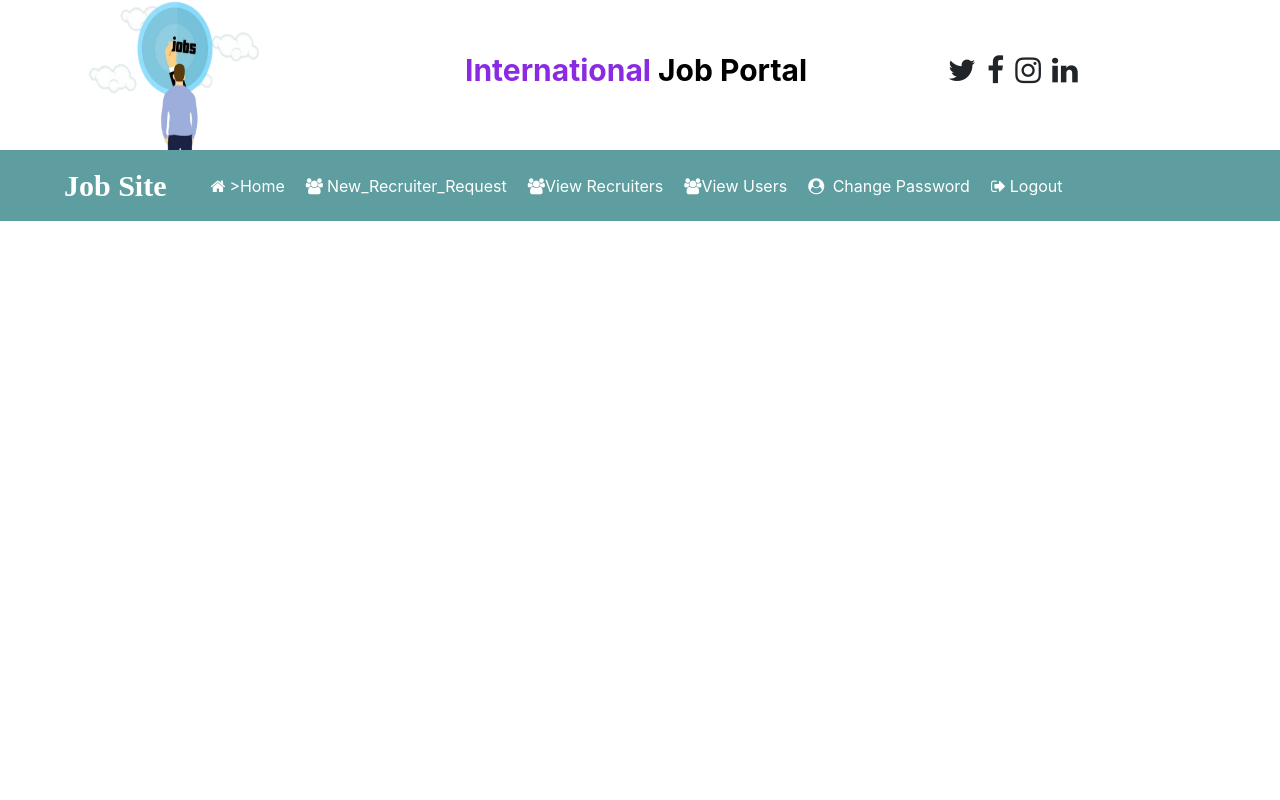
After one commit to auvishekdas/drf-job-portal-api, a Django app: template Jobportal/Job/templates/admin_home.html in a window 1280 px wide. The commit adds this page. Run offline with Django 3.2, Linux system fonts and the light colour scheme; the template is opened without the code that fills it, so the values that code supplies are empty.

Commit message:
Update full repository

```diff
--- /dev/null
+++ b/Jobportal/Job/templates/admin_home.html
@@ -0,0 +1,7 @@
+{% load static %}
+
+{% block body %}
+
+{% include 'admin_navigation.html' %}
+
+{% endblock %}
--- /dev/null
+++ b/Jobportal/Job/templates/admin_navigation.html
@@ -0,0 +1,96 @@
+<html>
+<head>
+    {% load static %}
+    <title>International Job Portal</title>
+    <meta charset="utf-8">
+  <meta name="viewport" content="width=device-width, initial-scale=1">
+  <link rel="stylesheet" href="https://cdn.jsdelivr.net/npm/bootstrap@4.6.2/dist/css/bootstrap.min.css">
+  <script src="https://cdn.jsdelivr.net/npm/jquery@3.7.1/dist/jquery.slim.min.js"></script>
+  <script src="https://cdn.jsdelivr.net/npm/popper.js@1.16.1/dist/umd/popper.min.js"></script>
+  <script src="https://cdn.jsdelivr.net/npm/bootstrap@4.6.2/dist/js/bootstrap.bundle.min.js"></script>
+  <link rel="stylesheet" href="https://cdnjs.cloudflare.com/ajax/libs/font-
+awesome/4.7.0/css/font-awesome.min.css">
+<style>
+.nav-link{
+color : white !important ;
+margin-right: 5px !important;
+white-space: nowrap;
+}
+
+.nav-link:hover{
+color : black !important ;
+font-weight: bold;
+background-color: burlywood;
+border-radius: 10px;
+white-space: nowrap;
+}
+
+.navbar-brand:hover{
+color : black !important ;
+white-space: nowrap;
+}
+
+</style>
+</head>
+<body>
+<div class="container">
+    <div class="row">
+        <div class="col-sm-4">
+            <img src="{% static 'images/images (12).jpg.png' %}" width="180px" height="150px">
+        </div>
+
+        <div class="col-sm-4 mt-5">
+            <span style="font-weight: bold; font-size: 30px">
+                <span style="color:blueviolet"> International</span>
+                <span style="color: black"> Job Portal</span>
+            </span>
+
+        </div>
+
+        <div class="col-sm-4 mt-5" style="padding-left: 10%">
+    <span style="font-weight: bold; font-size: 30px">
+        <span><i class="fa fa-twitter pl-1"></i></span>
+        <span><i class="fa fa-facebook pl-1"></i></span>
+        <span><i class="fa fa-instagram pl-1"></i></span>
+        <span><i class="fa fa-linkedin pl-1"></i></span>
+
+    </span>
+        </div>
+
+    </div>
+
+</div>
+
+<nav class="navbar navbar-expand-sm" style="background-color: cadetblue">
+    <a class="navbar-brand text-white pl-5 font-weight-bold" style="font-family: 'Monotype Corsiva' ; font-size: 30px ">Job Site</a>
+
+<ul class="navbar-nav">
+    <li class="nav-item">
+        <a class="nav-link" href="{% url 'admin_home' %}" style="margin-left: 20px" ><i class="fa fa-home mr-1"></i>>Home</a>
+    </li>
+
+    <li class="nav-item">
+        <a class="nav-link" href="#" ><i class="fa fa-users mr-1"></i>New_Recruiter_Request</a>
+    </li>
+
+    <li class="nav-item">
+        <a class="nav-link" href="#" ><i class="fa fa-users mr-0"></i>View Recruiters</a>
+    </li>
+
+    <li class="nav-item">
+        <a class="nav-link" href="#" ><i class="fa fa-users mr-0"></i>View Users</a>
+    </li>
+
+
+    <li class="nav-item">
+        <a class="nav-link" href="#" ><i class="fa fa-user-circle mr-1"></i> Change Password</a>
+    </li>
+
+    <li class="nav-item">
+        <a class="nav-link" href="{% url 'Logout' %}" ><i class="fa fa-sign-out mr-1"></i>Logout</a>
+    </li>
+
+</ul>
+</nav>
+</body>
+</html>
--- a/Jobportal/Jobportal/urls.py
+++ b/Jobportal/Jobportal/urls.py
@@ -29,6 +29,7 @@ urlpatterns = [
     path('user_signup', user_signup, name = "user_signup"),
     path('user_home', user_home, name = "user_home"),
     path('recruiter_signup', recruiter_signup, name = "recruiter_signup"),
+    path('admin_home', admin_home, name = "admin_home"),
     path('Logout', Logout, name = "Logout"),
 
 ]+static(settings.MEDIA_URL, document_root=settings.MEDIA_ROOT)
```
Also changed, not shown: Jobportal/Job/templates/admin_login.html (+14 -0 lines), Jobportal/Job/templates/view_users.html (added, +7 -0 lines), Jobportal/Job/views.py (+20 -1 lines), README.md.
